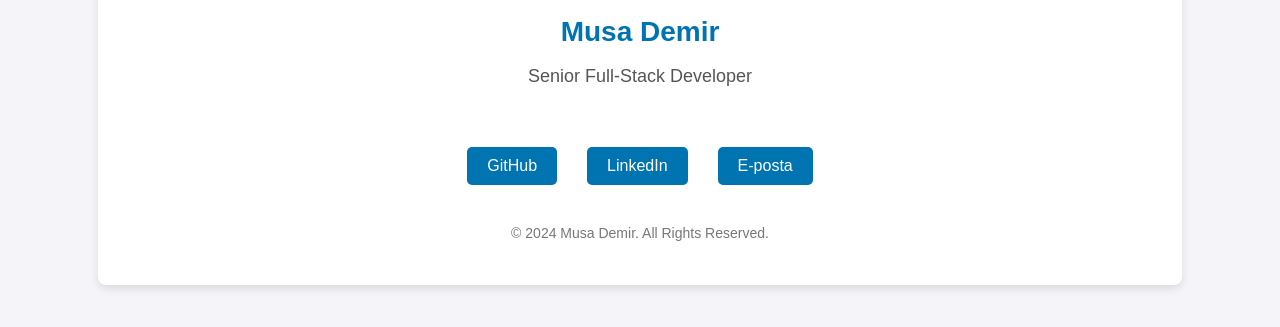
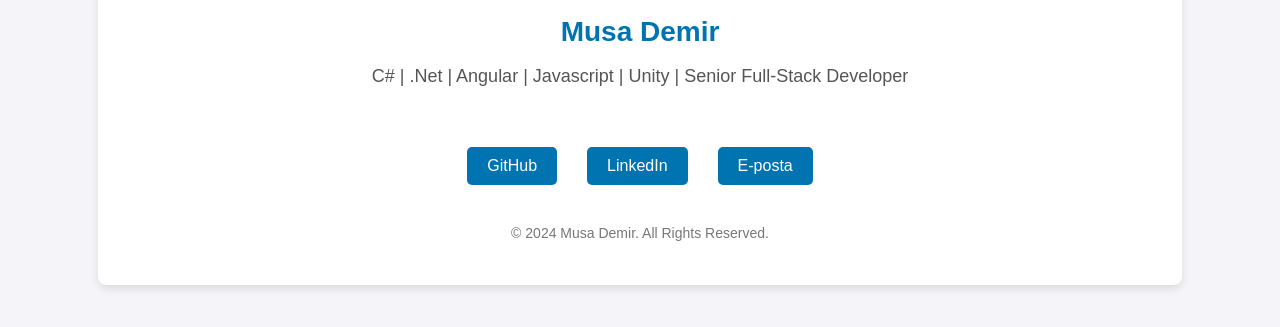
Before and after one commit to demirmusa/musademir.tr, a plain HTML site: page index.html in a window 1280 px wide. Shown: the part 337-664 px from the top of the page. Drawn offline with nearby package versions, Linux system fonts and the light colour scheme; no server answers.

Commit message:
Update index.html

```diff
--- a/index.html
+++ b/index.html
@@ -79,7 +79,7 @@
         <div class="header">
             <img src="https://avatars.githubusercontent.com/u/48536631?v=4" alt="Musa Demir">
             <h1>Musa Demir</h1>
-            <p>Senior Full-Stack Developer</p>
+            <p>C# | .Net | Angular | Javascript | Unity | Senior Full-Stack Developer</p>
         </div>
         <div id="markdown-content" class="markdown-body">
             <!-- Markdown içeriği buraya yüklenecek -->
```
